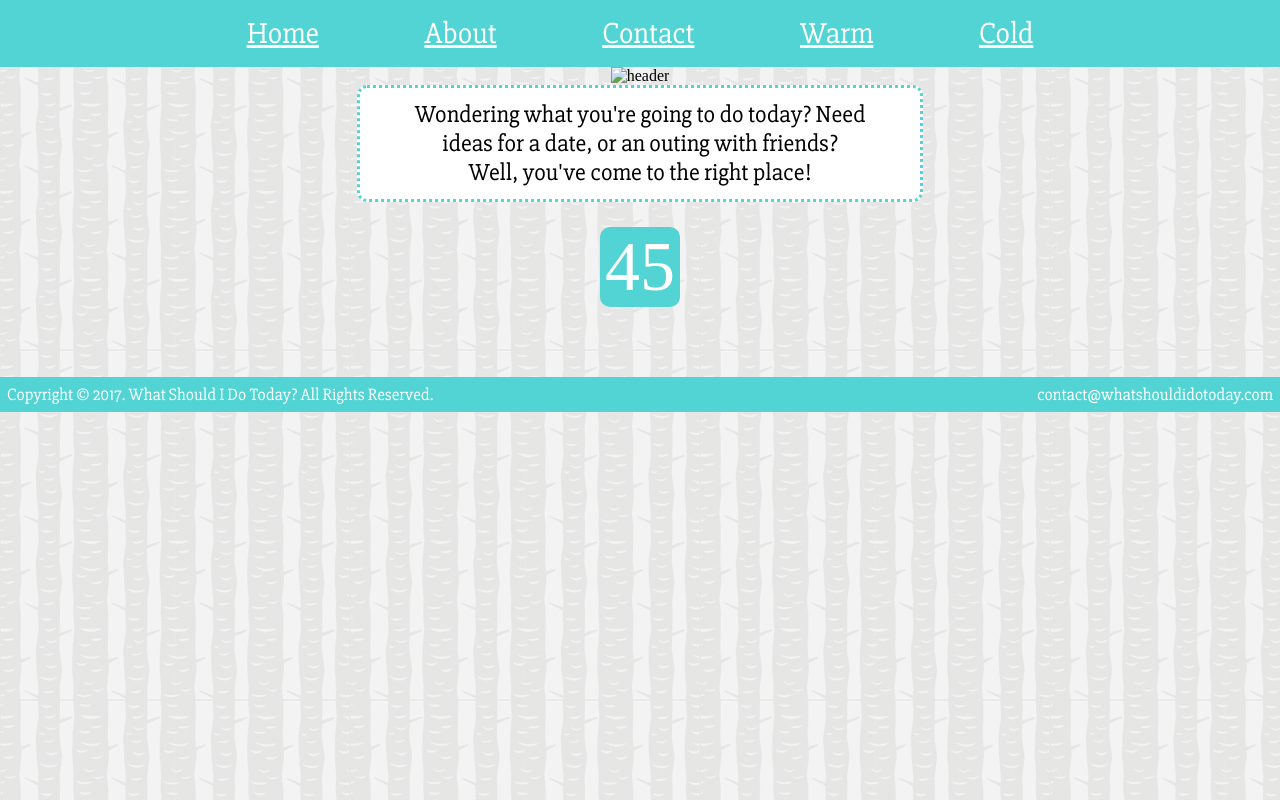
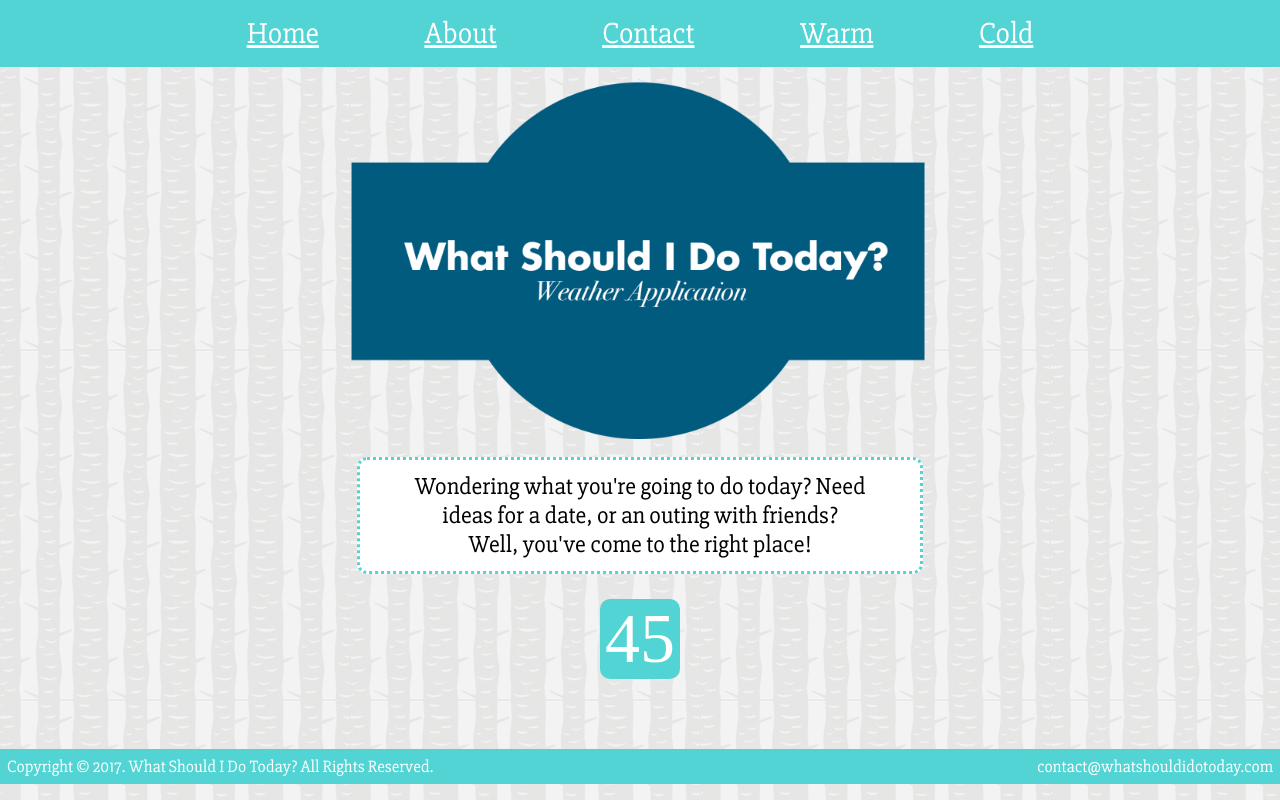
Before and after one commit to prograhamz/weatherapp, a plain HTML site: page index.html in a window 1280 px wide. Drawn offline with Linux system fonts and the light colour scheme; files whose address does not match are found by name.

Commit message:
Fix image link

```diff
--- a/index.html
+++ b/index.html
@@ -28,7 +28,7 @@
     <link href='https://fonts.googleapis.com/css?family=Slabo+27px' rel='stylesheet' type='text/css'>
 
     <div id ="header" class="image">
-        <img src= "img/header.png" alt="header">
+        <img src= "header.png" alt="header">
     </div>
     <div id ="blurb" class="text">Wondering what you're going to do today? Need ideas for a date, or an outing with friends? <br \>Well, you've come to the right place!</div>
 
```
